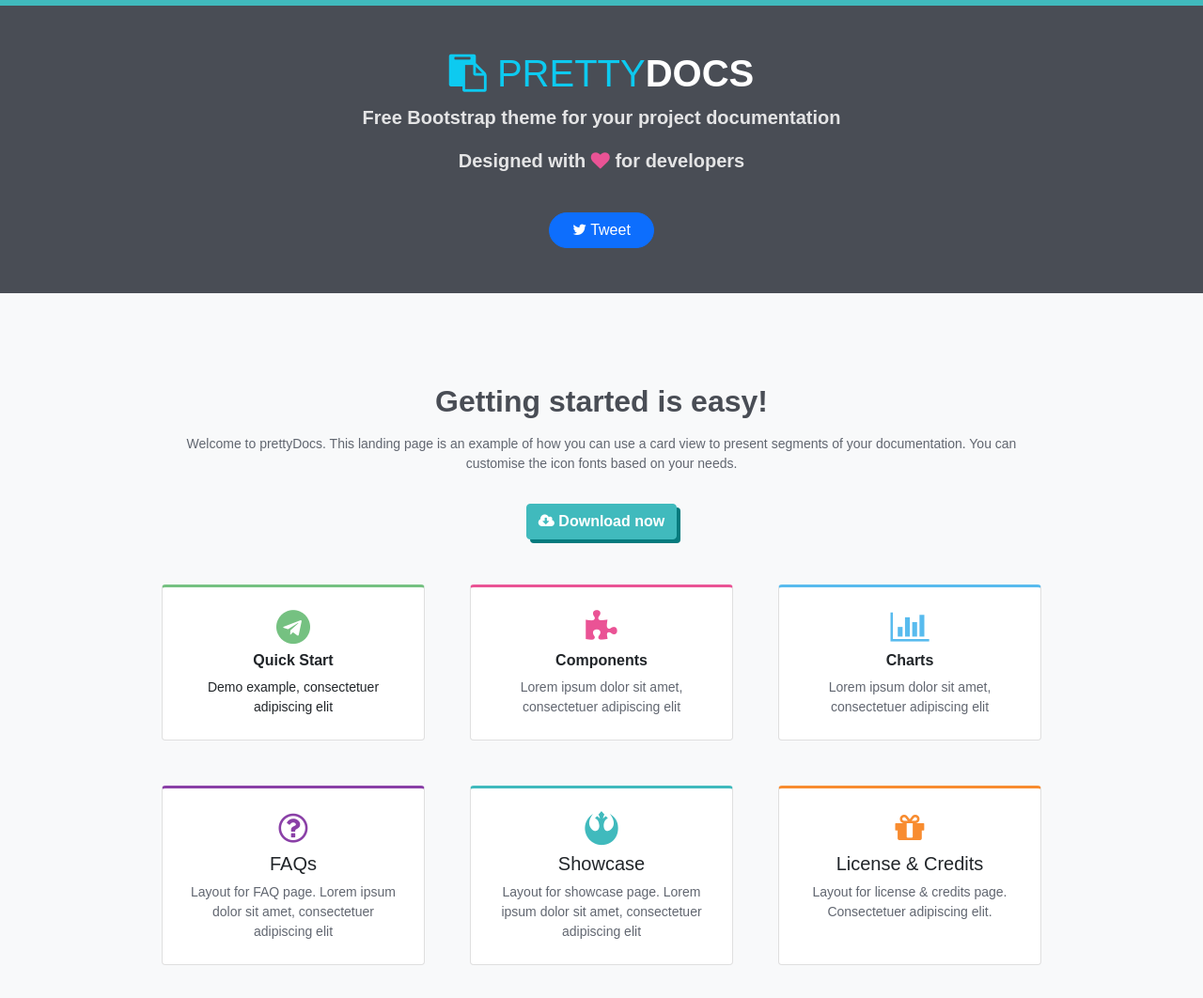
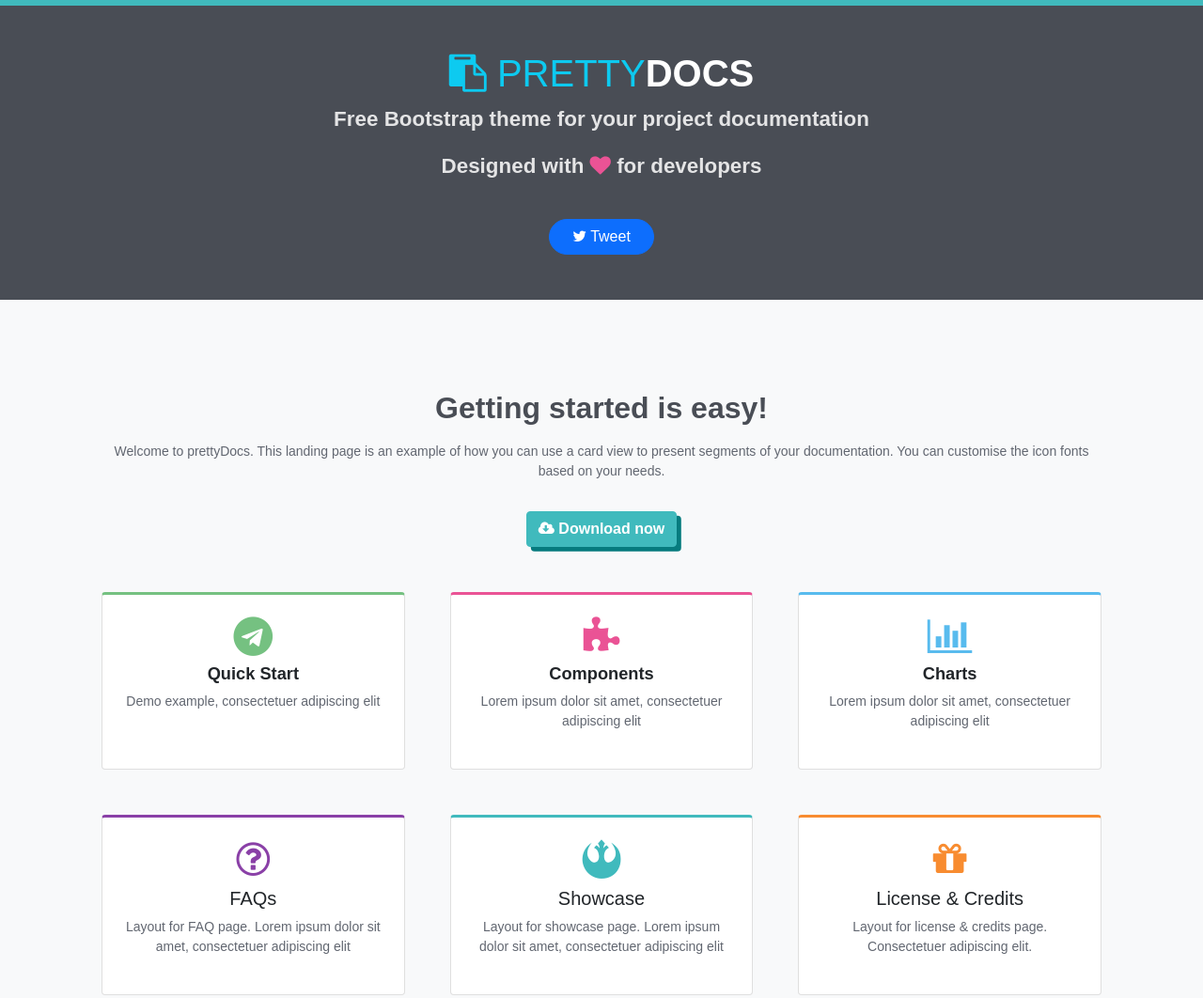
Before and after one commit to a1ekcP/hw06, a plain HTML site: page index.html in a window 1280 px wide. Shown: the top 1062 px of the page at 94% size. Drawn offline with nearby package versions, Linux system fonts and the light colour scheme; a web font is replaced by a local one.

Commit message:
add changes

```diff
--- a/index.html
+++ b/index.html
@@ -33,7 +33,7 @@
     </header>
 
     <main class="page bg-light py-5">
-        <div class="container">
+        <div class="container my-0 mx-auto">
             <div class="page__header text-center py-5">
                 <h2 class="page__header-title mb-3">
                     Getting started is easy!
@@ -51,10 +51,10 @@
                     <div class="card green text-center p-4 h-100">
                         <a class="card__link" href="#!"></a>
                         <i class="fa fa-telegram mb-2" aria-hidden="true"></i>
-                        <h3 class="card-title  mb-2">
+                        <h3 class="green__card-title mb-2">
                             Quick Start
                         </h3>
-                        <p class="card-text">
+                        <p class="green__card-text">
                             Demo example, consectetuer adipiscing elit
                         </p>
                     </div>
@@ -63,10 +63,10 @@
                     <div class="card pink text-center p-4 h-100">
                         <a class="card__link" href="#!"></a>
                         <i class="fa fa-puzzle-piece mb-2" aria-hidden="true"></i>
-                        <h3 class="card-title">
+                        <h3 class="pink__card-title">
                             Components
                         </h3>
-                        <p class="card-text">
+                        <p class="pink__card-text">
                             Lorem ipsum dolor sit amet, consectetuer adipiscing elit
                         </p>
                     </div>
@@ -75,10 +75,10 @@
                     <div class="card blue text-center p-4 h-100">
                         <a class="card__link" href="#!"></a>
                         <i class="fa fa-bar-chart mb-2" aria-hidden="true"></i>
-                        <h3 class="card-title">
+                        <h3 class="blue__card-title">
                             Charts
                         </h3>
-                        <p class="card-text">
+                        <p class="blue__card-text">
                             Lorem ipsum dolor sit amet, consectetuer adipiscing elit
                         </p>
                     </div>
@@ -87,10 +87,10 @@
                     <div class="card violet text-center p-4 h-100">
                         <a class="card__link" href="#!"></a>
                         <i class="fa fa-question-circle-o mb-2" aria-hidden="true"></i>
-                        <h5 class="card-title">
+                        <h5 class="violet__card-title">
                             FAQs
                         </h5>
-                        <p class="card-text">
+                        <p class="violet__card-text">
                             Layout for FAQ page. Lorem ipsum dolor sit amet, consectetuer adipiscing elit
                         </p>
                     </div>
@@ -99,10 +99,10 @@
                     <div class="card light-blue text-center p-4 h-100">
                         <a class="card__link" href="#!"></a>
                         <i class="fa fa-rebel mb-2" aria-hidden="true"></i>
-                        <h5 class="card-title">
+                        <h5 class="light-blue__card-title">
                             Showcase
                         </h5>
-                        <p class="card-text">
+                        <p class="light-blue__card-text">
                             Layout for showcase page. Lorem ipsum dolor sit amet, consectetuer adipiscing elit
                         </p>
                     </div>
@@ -111,10 +111,10 @@
                     <div class="card orange text-center p-4 h-100">
                         <a class="card__link" href="#!"></a>
                         <i class="fa fa-gift mb-2" aria-hidden="true"></i>
-                        <h5 class="card-title">
+                        <h5 class="orange__card-title">
                             License & Credits
                         </h5>
-                        <p class="card-text">
+                        <p class="orange__card-text">
                             Layout for license & credits page. Consectetuer adipiscing elit.
                         </p>
                     </div>
--- a/style.css
+++ b/style.css
@@ -12,7 +12,7 @@ body{
 /*------------------------HEADER---------------------*/
 
 .header{
-    border-top: 6px solid #40babd;
+    border-top: 0.4rem solid #40babd;
 }
 .fa-heart{
     color: #EA5395;
@@ -20,7 +20,7 @@ body{
 header p {
     color: rgba(255, 255, 255, 0.85);
     font-weight: 600;
-    font-size: 20px;
+    font-size: 1.4rem;
 }
 
 /*------------------------HEADER---------------------*/
@@ -28,8 +28,8 @@ header p {
 /*------------------------MAIN-----------------------*/
 
 main.page .container{
-    max-width: 960px;
-    margin: 0 auto;
+    max-width: 68rem;
+   /* margin: 0 auto;*/
 }
 .page__header-title{
     font-weight: 600;
@@ -42,79 +42,79 @@ main.page .container{
     background: #40babd;
     border: 1px solid #40babd;
     font-weight: 600;
-    box-shadow: 4px 4px #067b7e;
+    box-shadow: 0.3rem 0.3rem #067b7e;
 }
 .page__header-btn:hover{
     background: #40babd;
     border: 1px solid #40babd;
     transform: translate(1px, 1px);
-    box-shadow: 3px 3px #067b7e;
+    box-shadow: 0.2rem 0.2rem #067b7e;
     transition: 0.5s;
 }
 
 /*-----color_blocks----*/
 
 .green{
-    border-top: 3px solid #75c181;
+    border-top: 0.2rem solid #75c181;
 }
 .green > i{
     color: #75c181;
-    font-size: 36px;
+    font-size: 2.6rem;
 }
 
 .pink{
-    border-top: 3px solid #EA5395;
+    border-top: .2rem solid #EA5395;
 }
 .pink > i{
     color: #EA5395;
-    font-size: 36px;
+    font-size: 2.6rem;
 }
 .blue{
-    border-top: 3px solid #58bbee;
+    border-top: .2rem solid #58bbee;
 }
 .blue > i{
     color: #58bbee;
-    font-size: 36px;
+    font-size: 2.6rem;
 }
 .violet{
-    border-top: 3px solid #8A40A7;
+    border-top: .2rem solid #8A40A7;
 }
 .violet > i{
     color: #8A40A7;
-    font-size: 36px;
+    font-size: 2.6rem;
 }
 .light-blue{
-    border-top: 3px solid #40babd;
+    border-top: .2rem solid #40babd;
 }
 .light-blue > i{
     color: #40babd;
-    font-size: 36px;
+    font-size: 2.6rem;
 }
 .orange{
-    border-top: 3px solid #F88C30;
+    border-top: .2rem solid #F88C30;
 }
 .orange > i{
     color: #F88C30;
-    font-size: 36px;
+    font-size: 2.6rem;
 }
 /*-----color_blocks----*/
 
 
-.green > h3,
-.pink > h3,
-.blue > h3,
-.violet > h3,
-.orange > h3,
-.light-blue > h3{
-    font-size: 16px;
+h3.green__card-title,
+h3.pink__card-title,
+h3.blue__card-title,
+h3.violet__card-title,
+h3.orange__card-title,
+h3.light-blue__card-title{
+    font-size: 1.14rem;
     font-weight: 600;
 }
-.greem > p,
-.pink > p,
-.blue > p,
-.violet > p,
-.orange > p,
-.light-blue > p{
+p.green__card-text,
+p.pink__card-text,
+p.blue__card-text,
+p.violet__card-text,
+p.orange__card-text,
+p.light-blue__card-text{
     color: #616670;
 }
 
```
